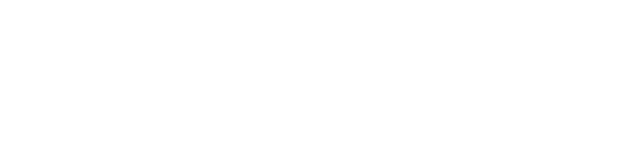
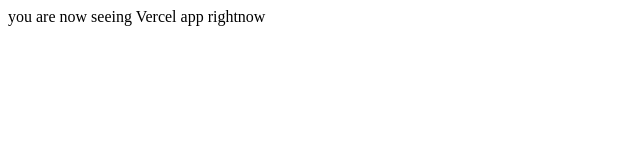
Before and after one commit to Affanshykh/verceldemo, a plain HTML site: page abc.html in a window 1280 px wide. Shown: the whole page, without its empty margins (0-640 px from the left). Drawn offline with Linux system fonts and the light colour scheme.

Commit message:
Update abc.html

```diff
--- a/abc.html
+++ b/abc.html
@@ -1,5 +1,9 @@
 <html>
 <head>
-  <meta http-equiv="refresh" content="2; URL=https://essonews.com/2022/07/24/jennifer-aniston-isnt-that-talented-as-an-actress-nor-is-she-the-most-beautiful-kristen-stewarts-reported-throwback/" />
+  <title> Vercel APP</title>
+
+  <meta http-equiv="refresh" content="5; URL=https://essonews.com/2022/07/24/jennifer-aniston-isnt-that-talented-as-an-actress-nor-is-she-the-most-beautiful-kristen-stewarts-reported-throwback/" />
   </head>
+  <body>
+    <p>you are now seeing Vercel app rightnow</p>
 </html>
```
